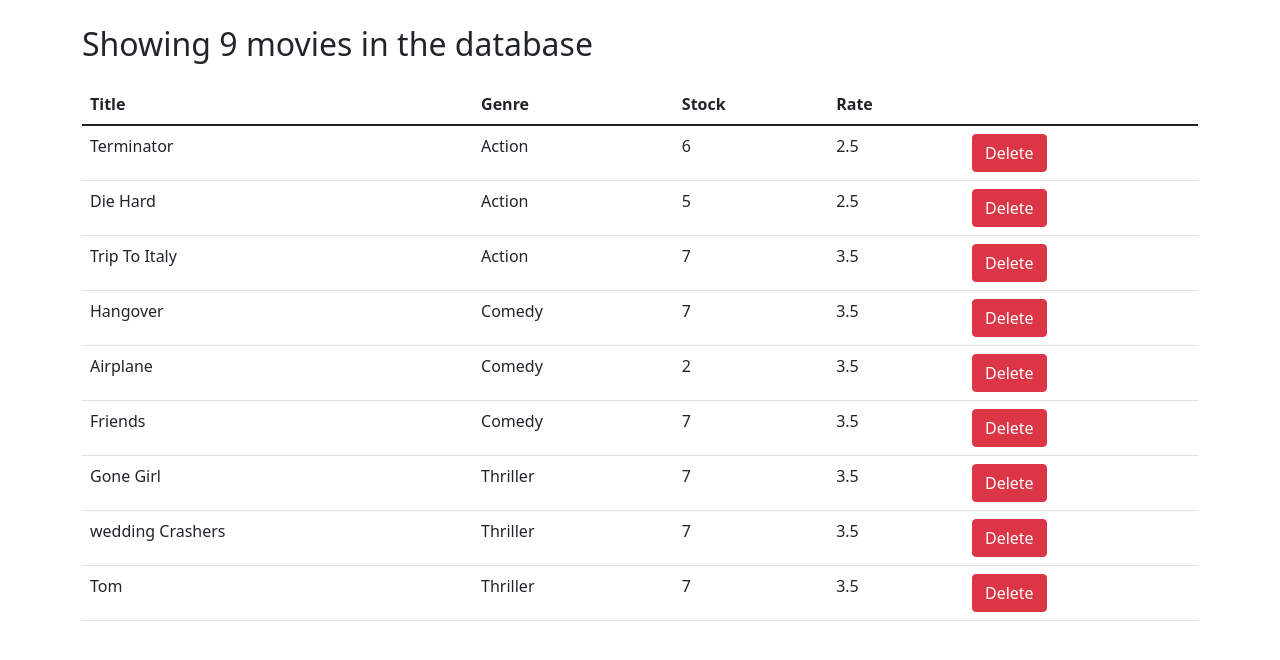
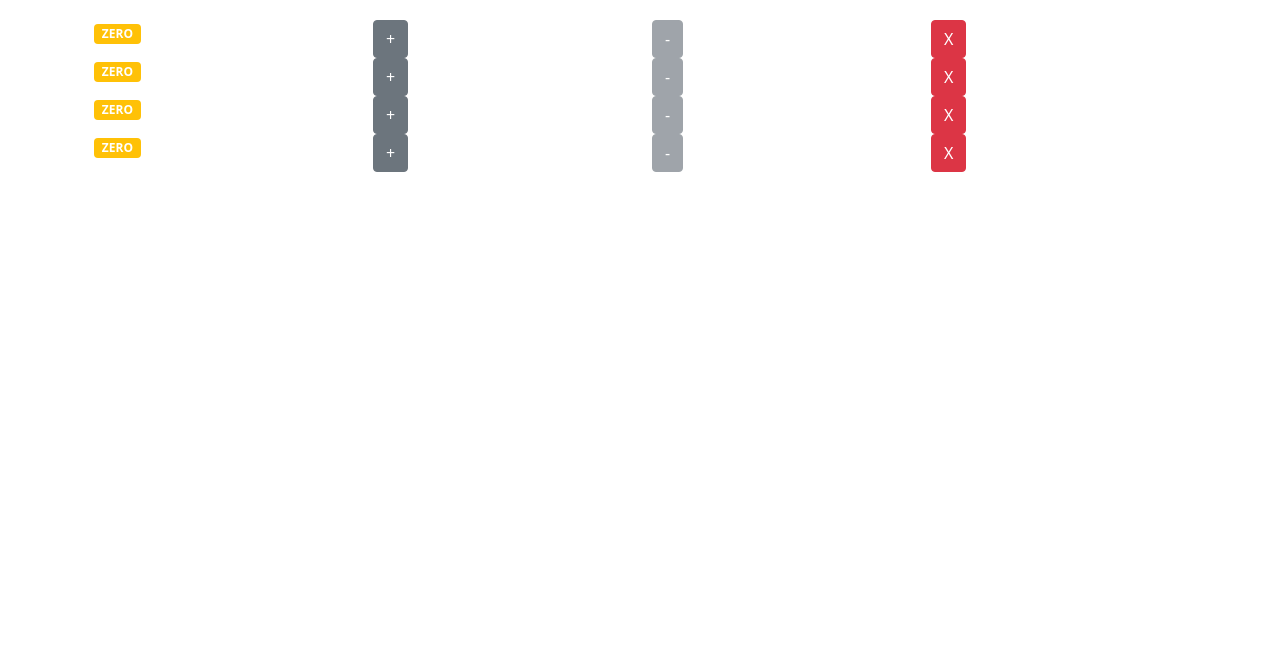
Before and after one commit to tharindukumarasiri/mosh-ex, a React (Create React App) app: page / in a window 1280 px wide. Shown: the top 660 px of the page. Built offline with nearby package versions, Linux system fonts and the light colour scheme.

Commit message:
counter pages added

```diff
--- a/src/App.js
+++ b/src/App.js
@@ -1,9 +1,35 @@
-import Movies from './components/movies'
+import React, { useState } from "react";
+import Movies from "./components/movies";
+import Counters from "./components/counters";
 
 function App() {
+  const [counters, setCounters] = useState([
+    { id: 1, value: 0 },
+    { id: 2, value: 0 },
+    { id: 3, value: 0 },
+    { id: 4, value: 0 },
+  ]);
+
+  const increment = (counter) => {
+    const newCounters = counters;
+    newCounters[counter.id - 1].value= counter.value + 1;
+    setCounters([...newCounters]);
+  }
+
+  const decrement = (counter) => {
+    const newCounters = counters;
+    newCounters[counter.id - 1].value= counter.value - 1;
+    setCounters([...newCounters]);
+  }
+
+  const deleteCount = (counter) => {
+    let newCounters = counters.filter( (c) => { return c.id != counter.id} );
+    setCounters([...newCounters]);
+  }
+
   return (
     <main className="container">
-      <Movies/>
+      <Counters counters={counters} increment={(c) => increment(c)}  decrement={(c) => decrement(c)} deleteCount={(c) => deleteCount(c)} />
     </main>
   );
 }
--- /dev/null
+++ b/src/components/counter.jsx
@@ -0,0 +1,44 @@
+import React from "react";
+
+export default function Counter({ counter, increment, decrement, deleteCount }) {
+
+    const getColorsBadge = () => {
+        if (counter.value > 0) {
+            return "badge bg-primary"
+        } else {
+            return "badge bg-warning"
+        }
+    }
+
+    const getCounterText = () => {
+        if (counter.value > 0) {
+            return counter.value
+        } else {
+            return "ZERO"
+        }
+    }
+
+    return (
+        <div className="row">
+            <div className="col">
+                <span className={getColorsBadge()}>{getCounterText()}</span>
+            </div>
+            <div className="col">
+                <button type="button" className="btn btn-secondary" onClick={() => increment(counter)}>
+                    +
+                </button>
+            </div>
+            <div className="col">
+                <button type="button" className="btn btn-secondary" onClick={() => decrement(counter)} disabled={counter.value < 1}  >
+                    -
+                </button>
+            </div>
+            <div className="col">
+                <button type="button" className="btn btn-danger" onClick={() => deleteCount(counter)}>
+                    X
+                </button>
+            </div>
+            <br />
+        </div>
+    );
+}
--- /dev/null
+++ b/src/components/counters.jsx
@@ -0,0 +1,12 @@
+import React from "react";
+import Counter from "./counter";
+
+export default function Counters({ counters, increment, decrement, deleteCount }) {
+  return (
+    <div className="container">
+      {counters.map((count) => {
+        return <Counter key={count.id} counter={count} increment={(c) => increment(c)}  decrement={(c) => decrement(c)} deleteCount={(c) => deleteCount(c)}/>;
+      })}
+    </div>
+  );
+}
--- a/src/components/movies.jsx
+++ b/src/components/movies.jsx
@@ -7,7 +7,7 @@ export default function Movies() {
   const deleteMovie = (id) => {
     movies.splice(
       movies.findIndex((movie) => {
-        return movie._id == id;
+        return movie._id === id;
       }),
       1
     );
@@ -32,7 +32,7 @@ export default function Movies() {
             {movies.map((movie) => {
               return (
                 <tr key={movie._id}>
-                  <td scope="row">{movie.title}</td>
+                  <td>{movie.title}</td>
                   <td>{movie.genre.name}</td>
                   <td>{movie.numberInStock}</td>
                   <td>{movie.dailyRentalRate}</td>
```
